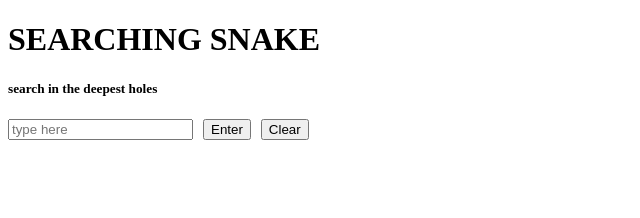
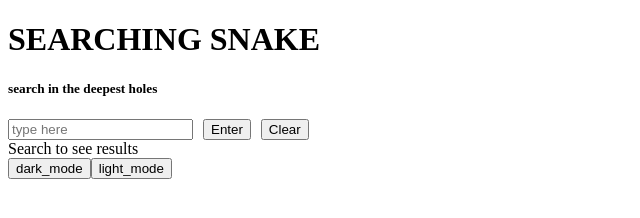
Before and after one commit to rohillaaryan/FRONTEND, a plain HTML site: page practice/p2/index.html in a window 1280 px wide. Both pictures are taken after a click on the button "Clear". Shown: the whole page, without its empty margins (0-640 px from the left). Drawn offline with Linux system fonts and the light colour scheme.

Commit message:
added dark mode in js(still not complete) and updated grid in css and updated README.md

```diff
--- a/practice/p2/script.js
+++ b/practice/p2/script.js
@@ -1,9 +1,43 @@
 // no behaviour yet
-let start = document.getElementById("result")
-//start.textContent="Search to see results"
+let start = document.getElementById("result");
+start.textContent = "Search to see results";
 //this is me trying to do something
 
-let btn = document.getElementById("btn")
-btn.addEventListener("click",function(event){
-    start.textContent = ("here i will add the function or something like that that will show us result")
-})
+let btn = document.getElementById("btn");
+btn.addEventListener("click", function (event) {
+    start.textContent =
+        "here i will add the function or something like that that will show us result";
+});
+
+let btn2 = document.getElementById("clear-btn");
+btn2.addEventListener("click", function (event) {
+    start.textContent = "Search to see results";
+});
+
+let bod = document.querySelector("body");
+
+let back_theme = document.createElement("button");
+back_theme.setAttribute("type", "button");
+back_theme.classList.add("back_theme");
+back_theme.textContent = "dark_mode";
+back_theme.setAttribute("id", "back_theme");
+document.querySelector("body").appendChild(back_theme);
+
+document.getElementById("back_theme");
+back_theme.addEventListener("click", function (event) {
+    bod.style.background = "black";
+    bod.style.color = "ghostwhite";
+});
+
+let light_theme = document.createElement("button");
+light_theme.setAttribute("type", "button");
+light_theme.classList.add("light_theme");
+light_theme.textContent = "light_mode";
+light_theme.setAttribute("id", "light_theme");
+document.querySelector("body").appendChild(light_theme);
+
+document.getElementById("light_theme");
+light_theme.addEventListener("click", function (event) {
+    bod.style.background = "white";
+    bod.style.color = "black";
+});
--- a/practice/p2/styles.css
+++ b/practice/p2/styles.css
@@ -3,7 +3,7 @@
     gap: 5px;
     border-radius: 10px;
     background: local;
-    flex-wrap: wrap;
+    grid-template-columns: auto;
 }
 
 #forum{
```
Also changed, not shown: practice/p2/index.html (+1 -1 lines), 2 other files.
